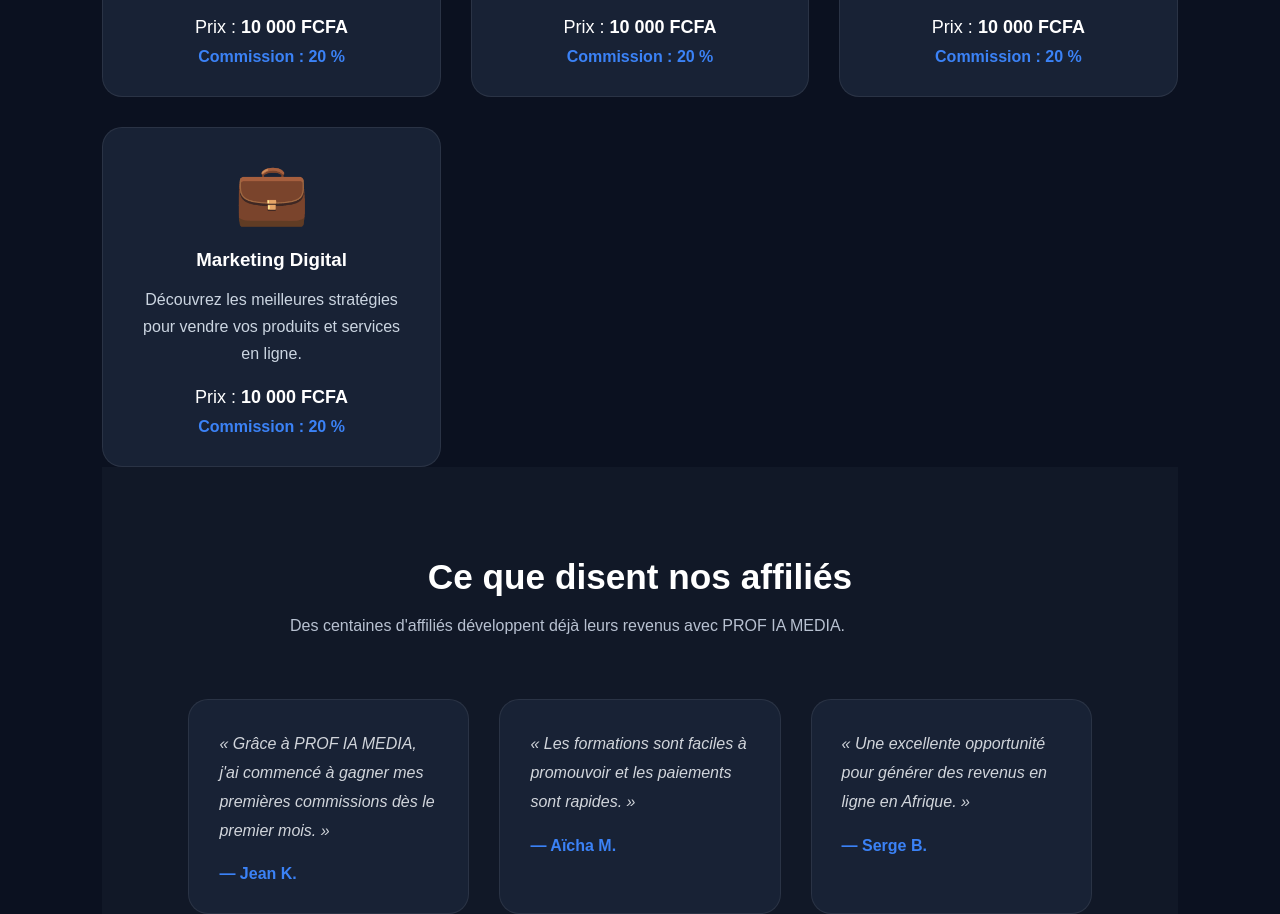
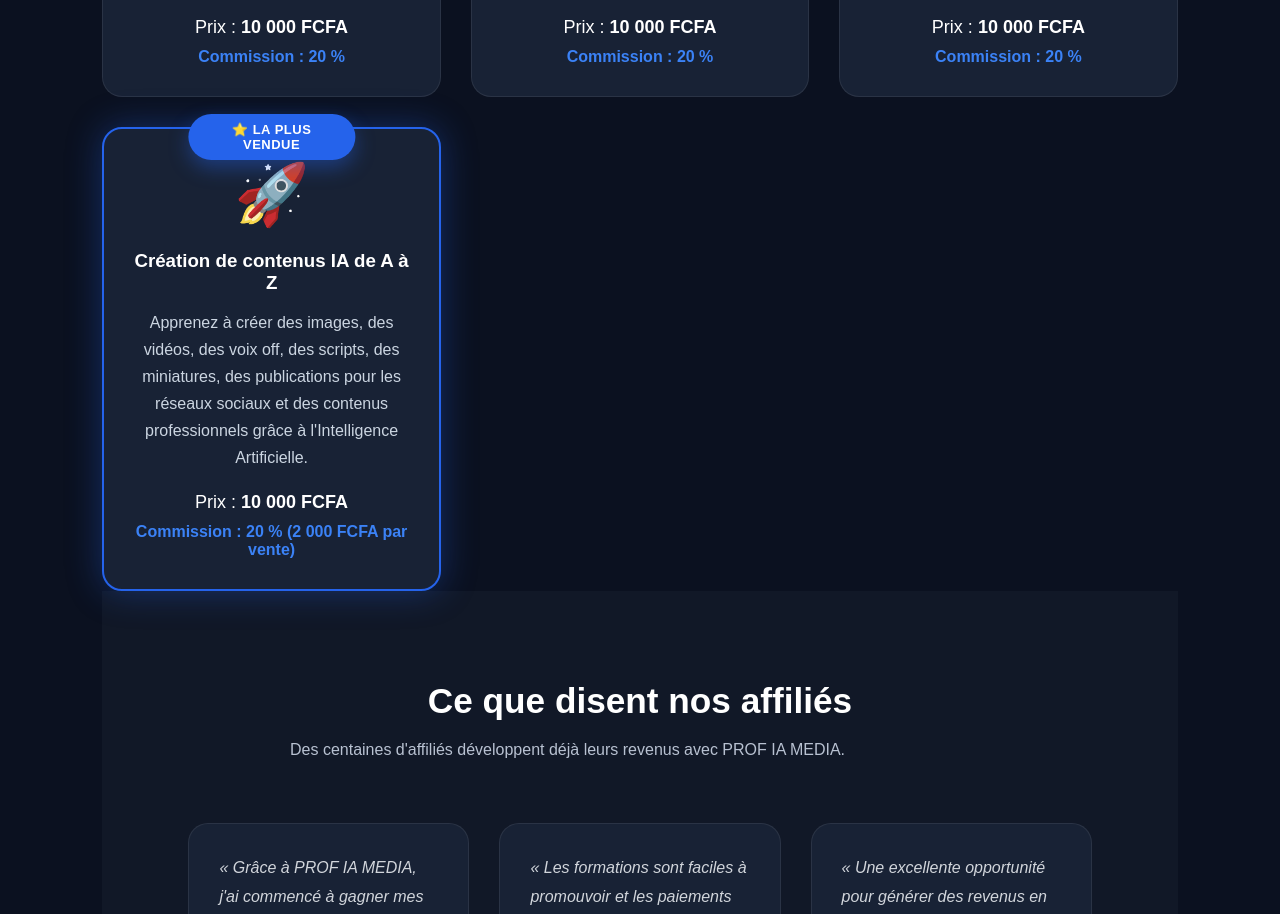
Before and after one commit to profiamedia225-source/prof-ia-affiliate, a plain HTML site: page index.html in a window 1280 px wide. Shown: the part 1806-2720 px from the top of the page. Drawn offline with Linux system fonts and the light colour scheme.

```diff
--- a/css/style.css
+++ b/css/style.css
@@ -279,3 +279,31 @@ footer {
     color:#3b82f6;
     margin-top:20px;
 }
+/* ==========================
+   FORMATION VEDETTE
+========================== */
+
+.featured{
+    position:relative;
+    border:2px solid #2563eb;
+    box-shadow:0 0 35px rgba(37,99,235,.35);
+}
+
+.featured:hover{
+    transform:translateY(-10px) scale(1.02);
+}
+
+.featured-badge{
+    position:absolute;
+    top:-15px;
+    left:50%;
+    transform:translateX(-50%);
+    background:#2563eb;
+    color:#fff;
+    padding:8px 18px;
+    border-radius:30px;
+    font-size:13px;
+    font-weight:bold;
+    letter-spacing:.5px;
+    box-shadow:0 8px 20px rgba(37,99,235,.4);
+}
--- a/index.html
+++ b/index.html
@@ -163,14 +163,18 @@
 
             </div>
 
-            <div class="formation-card">
+          <div class="formation-card featured">
 
-                <div class="formation-image">💼</div>
+    <div class="featured-badge">
+        ⭐ LA PLUS VENDUE
+    </div>
 
-                <h3>Marketing Digital</h3>
+    <div class="formation-image">🚀</div>
+
+    <h3>Création de contenus IA de A à Z</h3>
 
     <p>
-                    Découvrez les meilleures stratégies pour vendre vos produits et services en ligne.
+        Apprenez à créer des images, des vidéos, des voix off, des scripts, des miniatures, des publications pour les réseaux sociaux et des contenus professionnels grâce à l'Intelligence Artificielle.
     </p>
 
     <div class="formation-price">
@@ -178,7 +182,7 @@
     </div>
 
     <div class="commission">
-                    Commission : <strong>20 %</strong>
+        Commission : <strong>20 % (2 000 FCFA par vente)</strong>
     </div>
 
 </div>
```
Lines whose indentation alone changed are shown as unchanged.
